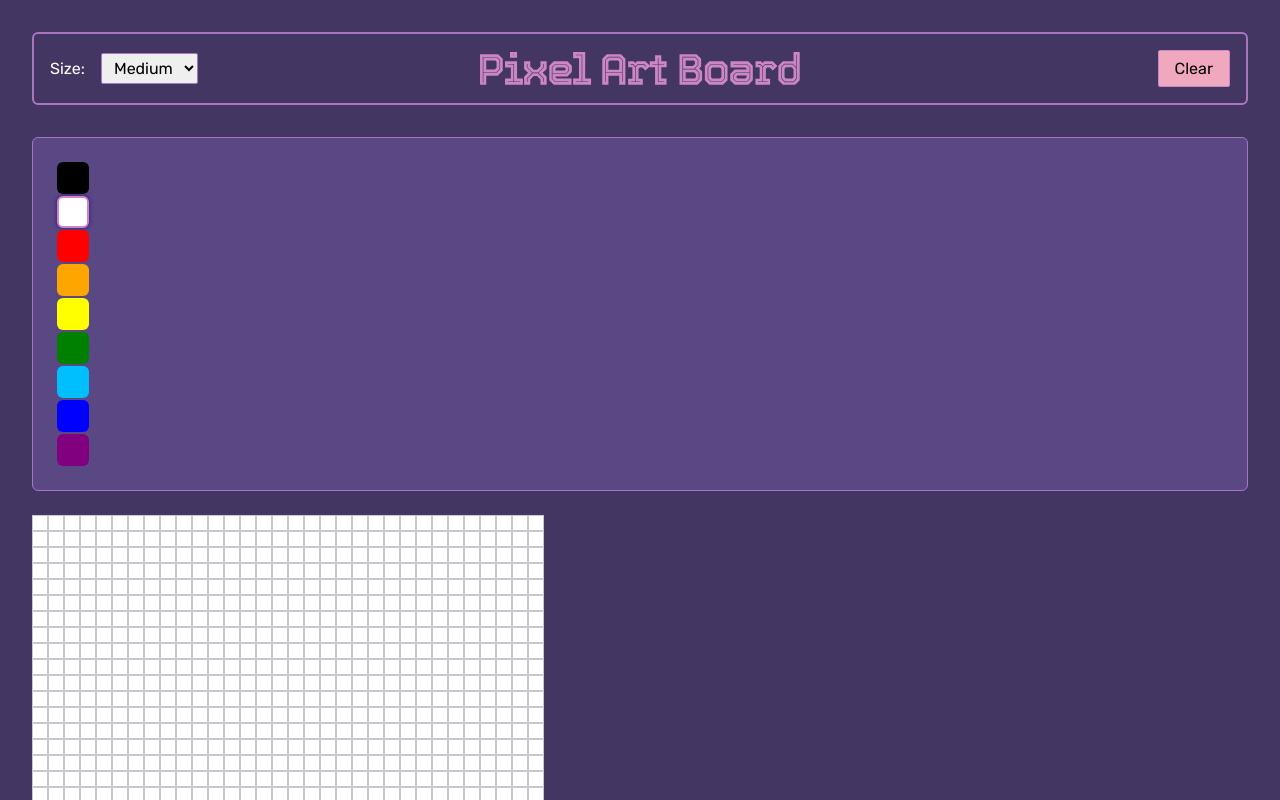
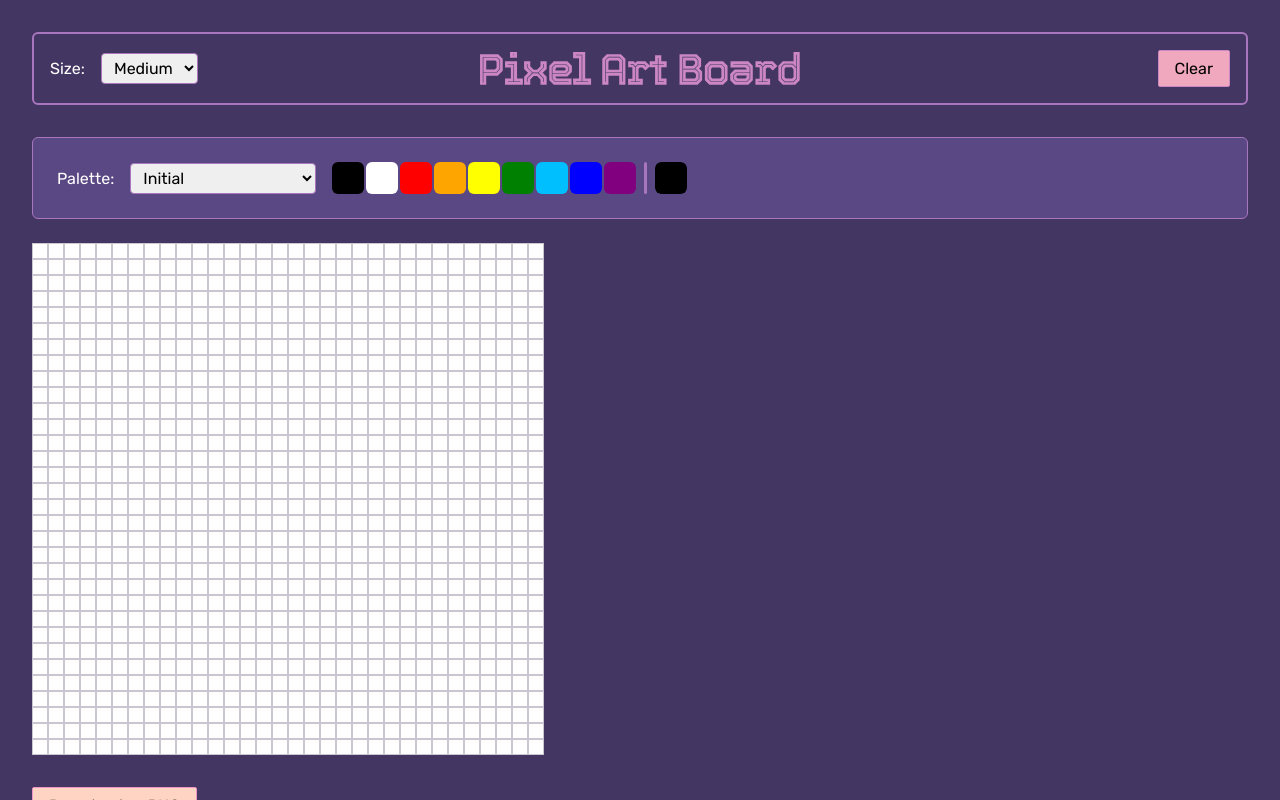
Before and after one commit to avreally/pixel-art-board, a Next.js app: page / in a window 1280 px wide. Shown: the top 800 px of the page. Built offline with nearby package versions, Linux system fonts and the light colour scheme.

Commit message:
Refactor ColorPicker and Header components for improved palette selection and styling; update styles for consistency

```diff
--- a/src/components/ColorPicker/ColorPicker.module.css
+++ b/src/components/ColorPicker/ColorPicker.module.css
@@ -1,17 +1,68 @@
-.wrapper,
-.color {
+.wrapper {
+  display: flex;
+  flex-direction: column;
+  gap: 1rem;
+  padding: 1rem;
+  background-color: hsl(258, 29%, 40%);
+  border: 1px solid hsl(283, 34%, 60%);
   border-radius: 6px;
 }
 
-.wrapper {
+.paletteControl {
+  display: flex;
+  flex-wrap: wrap;
+  align-items: center;
+  gap: 1rem;
+  color: hsl(0, 0%, 100%);
+}
+
+.colorControl {
+  display: flex;
+  gap: 0.5rem;
+  padding-left: 6px;
+}
+
+.divider {
+  width: 3px;
+  height: 100%;
+  background-color: hsl(283, 34%, 60%);
+  border-radius: 2px;
+}
+
+.customColor {
+  width: 1.75rem;
+  height: 1.75rem;
+  flex-shrink: 0;
+
+  appearance: none;
+  -webkit-appearance: none;
+  border: none;
+  padding: 0;
+  background: none;
+  cursor: pointer;
+  border-radius: 6px;
+}
+
+.customColor::-webkit-color-swatch-wrapper {
+  padding: 0;
+}
+
+.customColor::-webkit-color-swatch {
+  border: none;
+  border-radius: 6px;
+}
+
+.paletteSelect {
+  padding: 0.25rem 0.5rem;
+  border: 1px solid hsl(283, 34%, 60%);
+  border-radius: 4px;
+}
+
+.paletteWrapper {
   display: flex;
   flex-direction: row;
   flex-wrap: wrap;
   gap: 2px;
-  height: auto;
-  padding: 1rem;
-  background-color: hsl(258, 29%, 40%);
-  border: 1px solid hsl(283, 34%, 60%);
 }
 
 .color {
@@ -21,6 +72,7 @@
   cursor: pointer;
   border: none;
   flex-shrink: 0;
+  border-radius: 6px;
 }
 
 .color:hover {
@@ -29,6 +81,7 @@
 }
 
 @media (min-width: 480px) {
+  .customColor,
   .color {
     width: 2rem;
     height: 2rem;
@@ -38,7 +91,6 @@
 @media (min-width: 768px) {
   .wrapper {
     padding: 1.5rem;
-
-    flex-direction: column;
+    flex-direction: row;
   }
 }
--- a/src/components/ColorPicker/ColorPicker.tsx
+++ b/src/components/ColorPicker/ColorPicker.tsx
@@ -1,5 +1,5 @@
 "use client";
-import { Dispatch, SetStateAction } from "react";
+import { Dispatch, SetStateAction, useEffect, useState } from "react";
 import styles from "./ColorPicker.module.css";
 
 type ColorPickerProps = {
@@ -7,25 +7,141 @@ type ColorPickerProps = {
   setCurrentColor: Dispatch<SetStateAction<string>>;
 };
 
+const palettes = {
+  Initial: [
+    "#000000",
+    "#ffffff",
+    "#ff0000",
+    "#ffa500",
+    "#ffff00",
+    "#008000",
+    "#00bfff",
+    "#0000ff",
+    "#800080",
+  ],
+  "Ocean Sunset": [
+    "#001219",
+    "#005f73",
+    "#0a9396",
+    "#94d2bd",
+    "#e9d8a6",
+    "#ee9b00",
+    "#ca6702",
+    "#bb3e03",
+    "#ae2012",
+    "#9b2226",
+  ],
+  "Purple Raindrops": [
+    "#f72585",
+    "#b5179e",
+    "#7209b7",
+    "#560bad",
+    "#480ca8",
+    "#3a0ca3",
+    "#3f37c9",
+    "#4361ee",
+    "#4895ef",
+    "#4cc9f0",
+  ],
+  "Vibrant Tones": [
+    "#f94144",
+    "#f3722c",
+    "#f8961e",
+    "#f9844a",
+    "#f9c74f",
+    "#90be6d",
+    "#43aa8b",
+    "#4d908e",
+    "#577590",
+    "#277da1",
+  ],
+  "Soft Rainbow": [
+    "#fbf8cc",
+    "#fde4cf",
+    "#ffcfd2",
+    "#f1c0e8",
+    "#cfbaf0",
+    "#a3c4f3",
+    "#90dbf4",
+    "#8eecf5",
+    "#98f5e1",
+    "#b9fbc0",
+  ],
+  "Warm Neutral Tones": [
+    "#582f0e",
+    "#7f4f24",
+    "#936639",
+    "#a68a64",
+    "#b6ad90",
+    "#c2c5aa",
+    "#a4ac86",
+    "#656d4a",
+    "#414833",
+    "#333d29",
+  ],
+};
+
 export const ColorPicker = ({
   currentColor,
   setCurrentColor,
 }: ColorPickerProps) => {
-  const colors = [
-    "black",
-    "white",
-    "red",
-    "orange",
-    "yellow",
-    "green",
-    "deepskyblue",
-    "blue",
-    "purple",
-  ];
+  const [selectedPaletteName, setSelectedPaletteName] = useState<
+    string | undefined
+  >(undefined);
+
+  function verifyPaletteName(
+    key: string | undefined
+  ): key is keyof typeof palettes {
+    return key !== undefined && key in palettes;
+  }
+
+  useEffect(() => {
+    if (typeof window === "undefined") {
+      return;
+    }
+    const storedPalette = window.localStorage.getItem("selectedPalette");
+
+    if (!storedPalette) {
+      setSelectedPaletteName("Initial");
+      return;
+    }
+
+    if (storedPalette && verifyPaletteName(storedPalette)) {
+      setSelectedPaletteName(storedPalette);
+    }
+  }, []);
+
+  function handlePaletteChange(event: React.ChangeEvent<HTMLSelectElement>) {
+    const paletteName = event.target.value;
+    setSelectedPaletteName(paletteName);
+    window.localStorage.setItem("selectedPalette", paletteName);
+  }
+
+  if (!verifyPaletteName(selectedPaletteName)) {
+    return null;
+  }
+
+  const currentPalette = palettes[selectedPaletteName];
 
   return (
     <div className={styles.wrapper}>
-      {colors.map((color, index) => (
+      <label className={styles.paletteControl}>
+        Palette:
+        <select
+          className={styles.paletteSelect}
+          onChange={handlePaletteChange}
+          value={selectedPaletteName}
+        >
+          {Object.keys(palettes).map((palette) => (
+            <option key={palette} value={palette}>
+              {palette}
+            </option>
+          ))}
+        </select>
+      </label>
+      {selectedPaletteName && (
+        <div className={styles.paletteWrapper}>
+          {currentPalette.map((color, index) => (
             <button
               aria-label={`Select color ${color}`}
               key={index}
@@ -35,11 +151,24 @@ export const ColorPicker = ({
                 border:
                   currentColor === color ? "2px solid hsl(307, 40%, 66%)" : "",
                 boxShadow:
-              currentColor === color ? "0 0 4px 0px hsl(258, 80%, 30%)" : "",
+                  currentColor === color
+                    ? "0 0 4px 0px hsl(258, 80%, 30%)"
+                    : "",
               }}
               onClick={() => setCurrentColor(color)}
             ></button>
           ))}
+          <label className={styles.colorControl}>
+            <div className={styles.divider} />
+            <input
+              className={styles.customColor}
+              type="color"
+              value={currentColor}
+              onChange={(event) => setCurrentColor(event.target.value)}
+            />
+          </label>
+        </div>
+      )}
     </div>
   );
 };
--- a/src/components/Header/Header.module.css
+++ b/src/components/Header/Header.module.css
@@ -16,7 +16,7 @@
 .select {
   padding: 0.25rem 0.5rem;
   border: 1px solid hsl(283, 34%, 60%);
-  border-radius: 2px;
+  border-radius: 4px;
 }
 
 .sizeControl {
--- a/src/components/Header/Header.tsx
+++ b/src/components/Header/Header.tsx
@@ -9,8 +9,9 @@ type HeaderProps = {
 
 export const Header = ({ selectedSize, setSelectedSize }: HeaderProps) => {
   function setSize(event: React.ChangeEvent<HTMLSelectElement>) {
-    setSelectedSize(event.target.value);
-    window.localStorage.setItem("storedSize", event.target.value);
+    const size = event.target.value;
+    setSelectedSize(size);
+    window.localStorage.setItem("storedSize", size);
   }
 
   return (
--- a/src/components/PixelGrid/PixelGrid.tsx
+++ b/src/components/PixelGrid/PixelGrid.tsx
@@ -41,8 +41,12 @@ export const PixelGrid = ({ currentColor, selectedSize }: PixelGridProps) => {
   const currentSize = canvasSizeMap.get(selectedSize ?? "medium") ?? 32;
 
   useEffect(() => {
-    if (typeof window === "undefined") return;
-    if (!selectedSize) return;
+    if (typeof window === "undefined") {
+      return;
+    }
+    if (!selectedSize) {
+      return;
+    }
     const stored = window.localStorage.getItem(selectedSize);
 
     if (!stored) {
```
Lines whose indentation alone changed are shown as unchanged.
